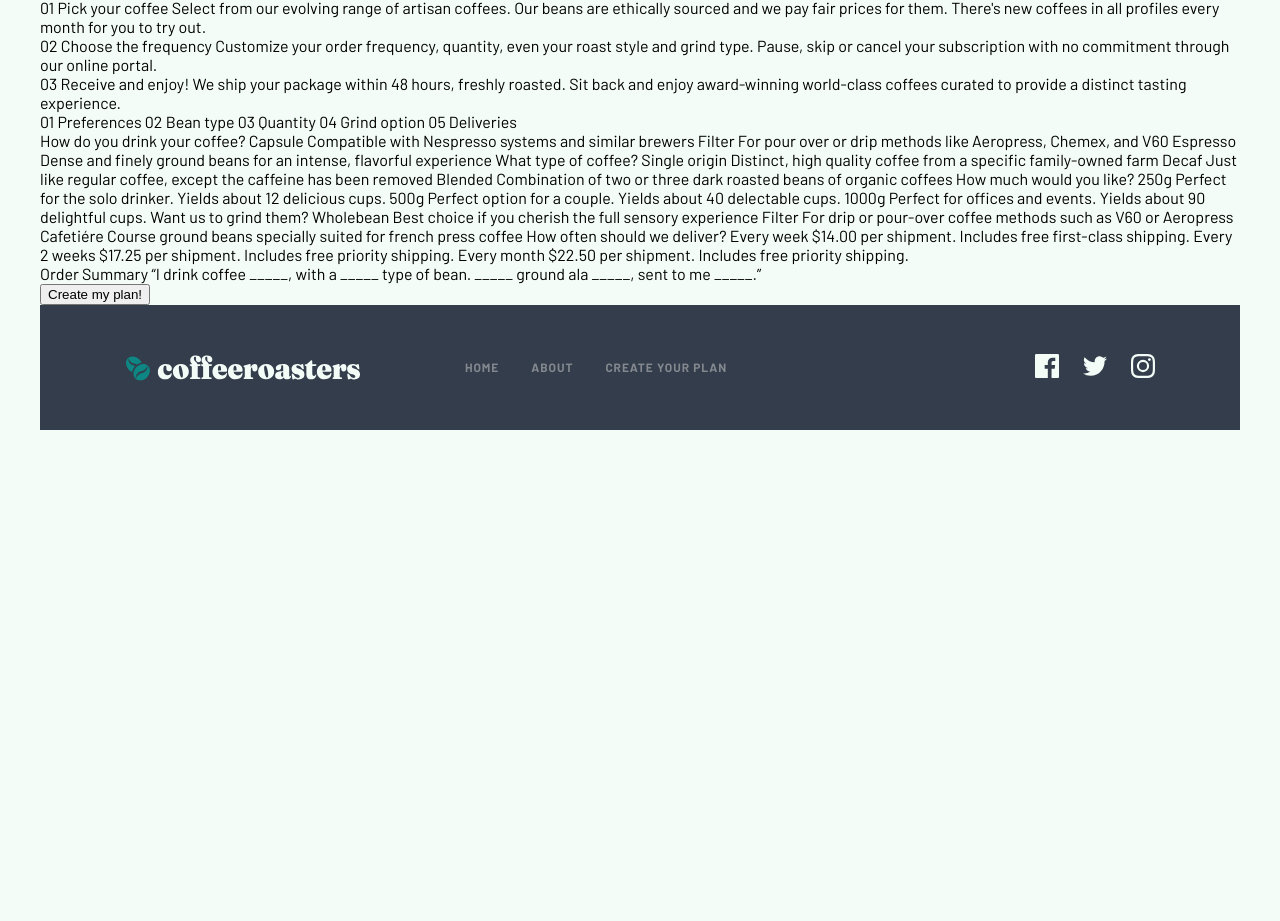
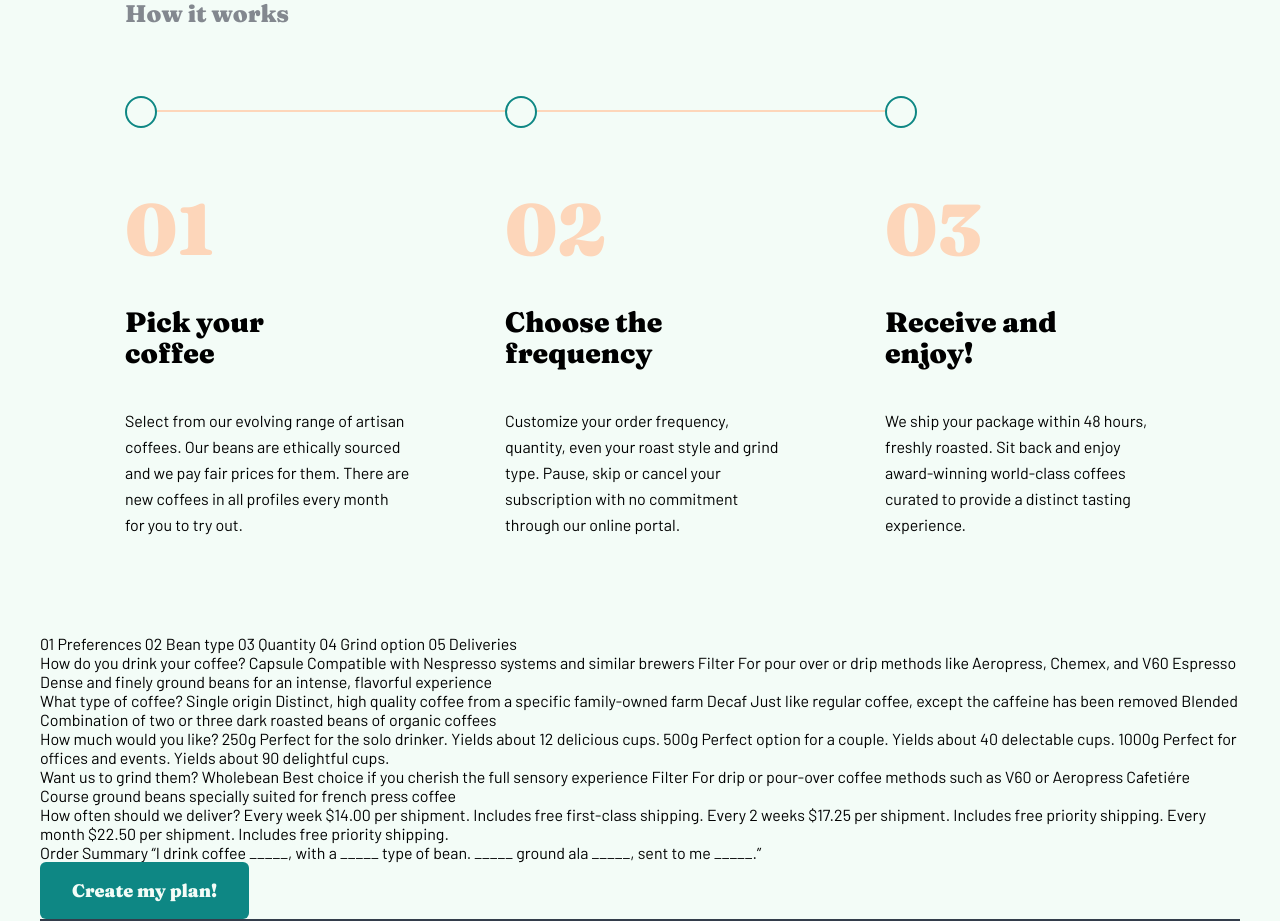
Before and after one commit to Andrparsons/coffeeroasters, a Next.js app: page /plan in a window 1280 px wide. Shown: the part 603-1524 px from the top of the page. Before the commit the page ends 1121 px from the top, so only its background shows below. Built offline with nearby package versions, Linux system fonts and the light colour scheme.

Commit message:
adapted step section from  index to plan page

```diff
--- a/pages/plan.js
+++ b/pages/plan.js
@@ -1,5 +1,6 @@
 import Head from "next/head";
 import styles from "../styles/Plan.module.css";
+import Button from "../components/Button/Button";
 
 export default function Plan() {
   return (
@@ -11,122 +12,109 @@ export default function Plan() {
       </Head>
 
       <main className={styles.main}>
-        <div className={styles.intro}>
+        <section className={styles.intro}>
           <div className={styles.introContainer}>
             <h1>Create a plan</h1>
             <p className={styles.introParagraph}>
-              Build a subscription plan that best fits your needs. We offer an assortment of the best
-              artisan coffees from around the globe delivered fresh to your door.
+              Build a subscription plan that best fits your needs. We offer an
+              assortment of the best artisan coffees from around the globe
+              delivered fresh to your door.
+            </p>
+          </div>
+        </section>
+
+        <section className={styles.stepSection}>
+          <h4 className={styles.stepSectionTitle}>How it works</h4>
+          <div className={styles.steps}>
+            <div className={styles.step}>
+              <div className={styles.circle} />
+              <div className={styles.stepNumber}>01</div>
+              <div className={styles.stepContent}>
+                <h3 className={styles.stepTitle}>Pick your coffee</h3>
+                <p>
+                  Select from our evolving range of artisan coffees. Our beans
+                  are ethically sourced and we pay fair prices for them. There
+                  are new coffees in all profiles every month for you to try
+                  out.
                 </p>
               </div>
             </div>
 
-
-<div className={styles.instructions}>
             <div className={styles.step}>
-
-  01
-  Pick your coffee
-  Select from our evolving range of artisan coffees. Our beans are ethically
-  sourced and we pay fair prices for them. There's new coffees in all profiles
-  every month for you to try out.
+              <div className={styles.circle} />
+              <div className={styles.stepNumber}>02</div>
+              <div className={styles.stepContent}>
+                <h3 className={styles.stepTitle}>Choose the frequency</h3>
+                <p>
+                  Customize your order frequency, quantity, even your roast
+                  style and grind type. Pause, skip or cancel your subscription
+                  with no commitment through our online portal.
+                </p>
+              </div>
             </div>
 
             <div className={styles.step}>
+              <div className={styles.circle} />
+              <div className={styles.borderCover} />
+              <div className={styles.stepNumber}>03</div>
+              <div className={styles.stepContent}>
+                <h3 className={styles.stepTitle}>Receive and enjoy!</h3>
+                <p>
+                  We ship your package within 48 hours, freshly roasted. Sit
+                  back and enjoy award-winning world-class coffees curated to
+                  provide a distinct tasting experience.
+                </p>
+              </div>
+            </div>
+          </div>
+        </section>
 
-  02
-  Choose the frequency
-  Customize your order frequency, quantity, even your roast style and grind type.
-  Pause, skip or cancel your subscription with no commitment through our online portal.
+        <div className={styles.sidebar}>
+          01 Preferences 02 Bean type 03 Quantity 04 Grind option 05 Deliveries
         </div>
 
-  <div className={styles.step}>
+        <div className={styles.options}>
+          <div className={styles.option}>
+            How do you drink your coffee? Capsule Compatible with Nespresso
+            systems and similar brewers Filter For pour over or drip methods
+            like Aeropress, Chemex, and V60 Espresso Dense and finely ground
+            beans for an intense, flavorful experience
+          </div>
 
-  03
-  Receive and enjoy!
-  We ship your package within 48 hours, freshly roasted. Sit back and enjoy award-winning
-  world-class coffees curated to provide a distinct tasting experience.
+          <div className={styles.option}>
+            What type of coffee? Single origin Distinct, high quality coffee
+            from a specific family-owned farm Decaf Just like regular coffee,
+            except the caffeine has been removed Blended Combination of two or
+            three dark roasted beans of organic coffees
+          </div>
+
+          <div className={styles.option}>
+            How much would you like? 250g Perfect for the solo drinker. Yields
+            about 12 delicious cups. 500g Perfect option for a couple. Yields
+            about 40 delectable cups. 1000g Perfect for offices and events.
+            Yields about 90 delightful cups.
+          </div>
+          <div className={styles.option}>
+            Want us to grind them? Wholebean Best choice if you cherish the full
+            sensory experience Filter For drip or pour-over coffee methods such
+            as V60 or Aeropress Cafetiére Course ground beans specially suited
+            for french press coffee
+          </div>
+
+          <div className={styles.option}>
+            How often should we deliver? Every week $14.00 per shipment.
+            Includes free first-class shipping. Every 2 weeks $17.25 per
+            shipment. Includes free priority shipping. Every month $22.50 per
+            shipment. Includes free priority shipping.
           </div>
         </div>
 
-<div className={styles.sidebar}>
-
-  01 Preferences
-  02 Bean type
-  03 Quantity
-  04 Grind option
-  05 Deliveries
+        <div className={styles.summary}>
+          Order Summary “I drink coffee _____, with a _____ type of bean. _____
+          ground ala _____, sent to me _____.”
         </div>
 
-<div className={styles.options}>
-
-  How do you drink your coffee?
-
-  Capsule
-  Compatible with Nespresso systems and similar brewers
-
-  Filter
-  For pour over or drip methods like Aeropress, Chemex, and V60
-
-  Espresso
-  Dense and finely ground beans for an intense, flavorful experience
-
-  What type of coffee?
-
-  Single origin
-  Distinct, high quality coffee from a specific family-owned farm
-
-  Decaf
-  Just like regular coffee, except the caffeine has been removed
-
-  Blended
-  Combination of two or three dark roasted beans of organic coffees
-
-  How much would you like?
-  250g
-  Perfect for the solo drinker. Yields about 12 delicious cups.
-
-  500g
-  Perfect option for a couple. Yields about 40 delectable cups.
-
-  1000g
-  Perfect for offices and events. Yields about 90 delightful cups.
-
-  Want us to grind them?
-
-  Wholebean
-  Best choice if you cherish the full sensory experience
-
-  Filter
-  For drip or pour-over coffee methods such as V60 or Aeropress
-
-  Cafetiére
-  Course ground beans specially suited for french press coffee
-
-  How often should we deliver?
-
-  Every week
-  $14.00 per shipment. Includes free first-class shipping.
-
-  Every 2 weeks
-  $17.25 per shipment. Includes free priority shipping.
-
-  Every month
-  $22.50 per shipment. Includes free priority shipping.
-  </div>
-
-<div className={styles.summary}>
-
-  Order Summary
-  “I drink coffee _____, with a _____ type of bean. _____ ground ala _____,
-  sent to me _____.”
-</div>
-
-<button>
-
-  Create my plan!
-</button>
-
+        <Button>Create my plan!</Button>
       </main>
     </div>
   );
--- a/styles/Plan.module.css
+++ b/styles/Plan.module.css
@@ -8,13 +8,16 @@
   }
 }
 
+/* intro section */
+
 .intro {
-  margin-top: 2.5rem;
-  border-radius: 0.625rem;
-  padding: 6.25rem 1.5rem;
+  border-radius: var(--radiusLarge);
+  padding: 6.875rem 1.5rem 5.5rem 1.5rem;
   background: url(/plan/mobile/image-hero-blackcup.jpg);
+
   background-repeat: no-repeat;
   background-size: cover;
+  background-position: top right;
   color: var(--textLight);
 }
 
@@ -24,13 +27,13 @@
 
 .introParagraph {
   opacity: 0.8;
-  margin: 1.5rem 0 2.5rem;
+  margin: 1.5rem 0 0;
 }
 
-@media (min-width: 550px) {
+@media (min-width: 500px) {
   .intro {
     margin-top: 3.3125rem;
-    padding: 6.5rem 3.625rem;
+    padding: 7.375rem 3.625rem;
     background-image: url(/plan/tablet/image-hero-blackcup.jpg);
   }
 }
@@ -50,3 +53,103 @@
     max-width: 445px;
   }
 }
+
+/* steps */
+
+.stepSectionTitle {
+  color: var(--secondaryTitle);
+}
+
+.steps {
+  margin: 5rem 0;
+}
+
+.step {
+  margin-top: 3.5rem;
+}
+
+.stepNumber {
+  color: var(--titleHighlight);
+  font-weight: 900;
+  font-size: 4.5rem;
+  line-height: 1;
+  font-family: "Fraunces", serif;
+}
+
+.stepTitle {
+  margin-bottom: 1.5rem;
+}
+
+.stepContent {
+  margin-top: 1.5rem;
+}
+
+.circle,
+.borderCover {
+  display: none;
+}
+
+@media (min-width: 550px) {
+  .steps {
+    display: flex;
+    border-top: 2px solid var(--stepBorder);
+    position: relative;
+    margin: 2.5rem 0;
+    max-width: 1045px;
+    justify-content: space-between;
+  }
+
+  .step {
+    margin-top: 0;
+    margin-right: 1.5rem;
+    position: relative;
+    max-width: 285px;
+  }
+
+  .step:last-child {
+    margin-right: 0;
+  }
+
+  .circle {
+    position: relative;
+    top: -1rem;
+    display: inline-block;
+    height: 2rem;
+    width: 2rem;
+    border-radius: 50%;
+    border: 2px solid var(--circleBorder);
+    background-color: var(--appBg);
+  }
+
+  .borderCover {
+    display: inline-block;
+    width: 100%;
+    height: 2px;
+    background-color: var(--appBg);
+    position: absolute;
+    top: -2px;
+  }
+
+  .stepNumber {
+    margin-top: 2.875rem;
+  }
+
+  .stepContent {
+    margin-top: 2.625rem;
+  }
+
+  .stepTitle {
+    margin-bottom: 2.375rem;
+    max-width: 233px;
+  }
+}
+
+@media (min-width: 900px) {
+  .stepSection {
+    padding-left: 5.3125rem;
+  }
+
+  .steps {
+    margin: 5rem 0;
+  }
+}
```
Lines whose indentation alone changed are shown as unchanged.
